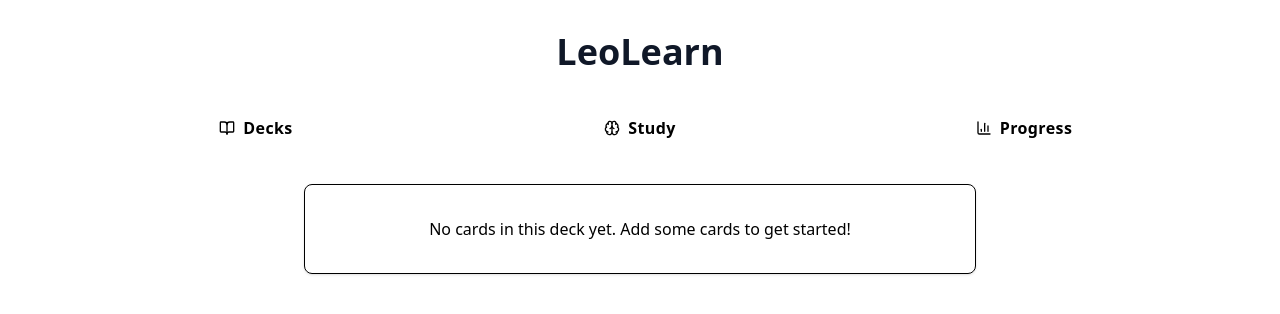
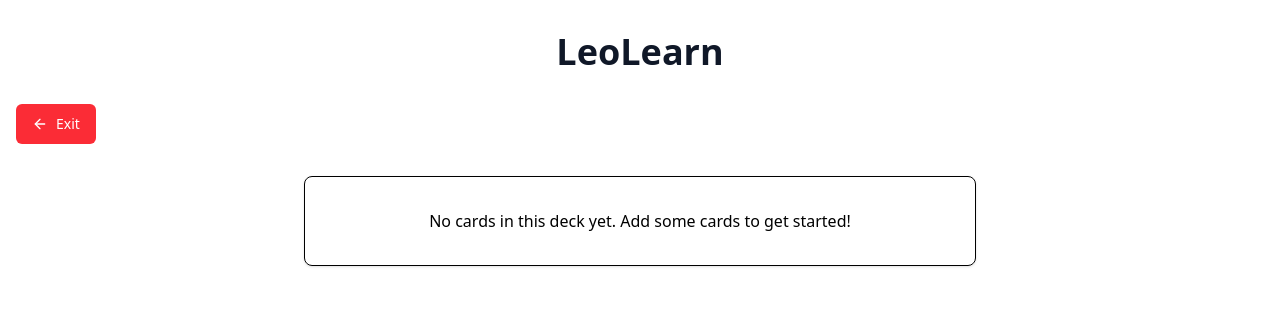
Before and after one commit to theoleone10/leolearn-srs, a React (Vite) app in the folder frontend/: page /edit-deck in a window 1280 px wide. Shown: the top 314 px of the page. Built offline with nearby package versions, Linux system fonts and the light colour scheme.

Commit message:
added exit edit page

```diff
--- a/frontend/src/App.jsx
+++ b/frontend/src/App.jsx
@@ -25,7 +25,7 @@ function AppContent() {
         <ToastContainer />
           {/* <Navbar/> */}
 
-          {location.pathname !== '/study/session' && location.pathname !== '/add-card' && <Navbar/>}
+          {location.pathname !== '/study/session' && location.pathname !== '/add-card' && location.pathname !== '/edit-deck' && <Navbar/>}
           <Routes>
             <Route path="/" element={<CardsPage />} />
             <Route path="/study" element={<StudyPage />} />
--- a/frontend/src/pages/EditCard.jsx
+++ b/frontend/src/pages/EditCard.jsx
@@ -4,10 +4,15 @@ import { useState } from "react"
 import { CardForm } from "../components/card-form"
 import { CardList } from "../components/card-list"
 import { DeckSelector } from "../components/deck-selector"
+import { useNavigate } from "react-router-dom"
+import { ArrowLeft } from "lucide-react"
+import { Button } from "../components/ui/button"
 
 
 export function EditCardPage() {
     // const [editingCard, setEditingCard] = useState(null)
+
+    const navigate = useNavigate()
 
     // const handleEditCard = (card) => {
     //   setEditingCard(card)
@@ -19,6 +24,14 @@ export function EditCardPage() {
 
   return (
     <div className="space-y-8">
+      <div className="flex justify-start mt-4">
+        <Button
+          onClick={()=>navigate(-1 || '/')}
+          className="bg-red-500 hover:bg-red-600 text-white flex items-center gap-2 px-4 py-2">
+          <ArrowLeft className="h-5 w-5" />
+          Exit
+        </Button>
+      </div>
       {/* <DeckSelector /> */}
       {/* <CardForm editingCard={editingCard} onCancel={handleCancelEdit} /> */}
       <CardList/>
```
